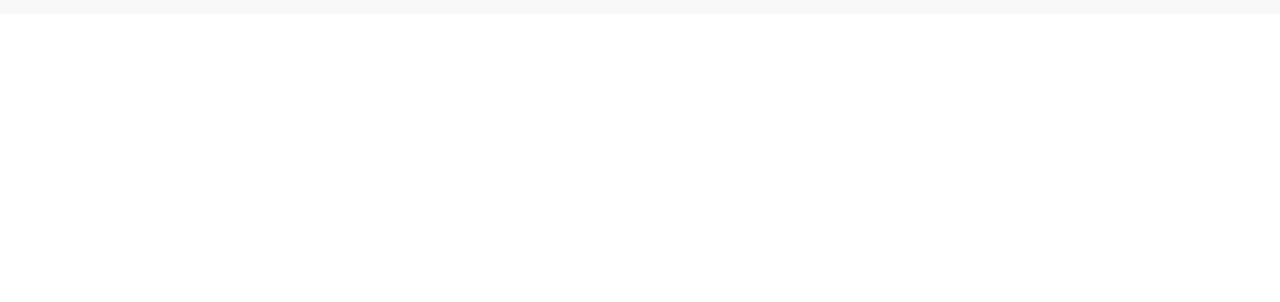
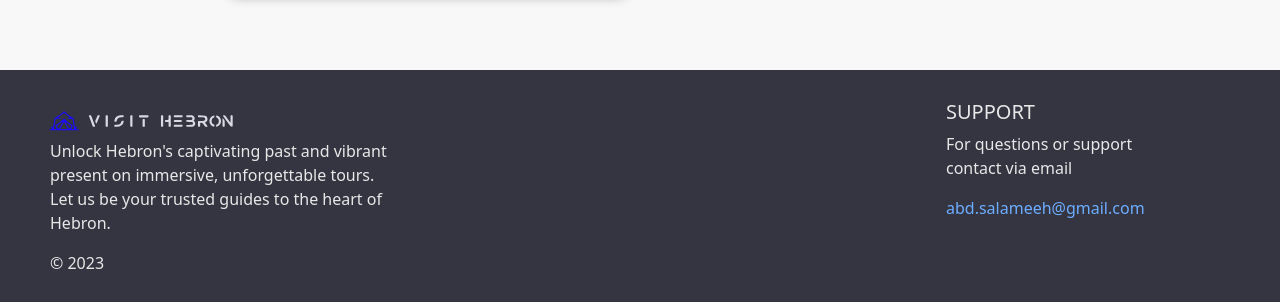
Before and after one commit to xAbdx/my-gp, a React (Create React App) app: page / in a window 1280 px wide. Shown: the part 1979-2281 px from the top of the page. Before the commit the page ends 1993 px from the top, so only its background shows below. Built offline with nearby package versions, Linux system fonts and the light colour scheme.

Commit message:
added footer component

```diff
--- a/src/components/Footer/Footer.css
+++ b/src/components/Footer/Footer.css
@@ -0,0 +1,54 @@
+.footerContainer {
+    background-color: #343541;
+    color: #E8E8E8;
+    display: flex;
+    /* align-items: center; */
+    justify-content: center;
+    flex-wrap: wrap;
+}
+
+.footerWraper {
+    display: flex;
+    flex-wrap: wrap;
+    justify-content: space-between;
+}
+
+.left {
+    width: 35%;
+}
+
+.right {
+    width: 30%;
+}
+
+.copyRight {
+    font-weight: 100;
+}
+
+.content {
+    margin: 30px 50px;
+}
+
+.footerlogo {
+    margin-left: -9px;
+}
+
+.contact {
+    color: #6DADFF;
+}
+
+@media only screen and (max-width: 785px) {
+    .footerWraper {
+        flex-direction: column;
+        justify-content: center;
+        align-items: center;
+    }
+
+    .left {
+        width: 80%;
+    }
+
+    .right {
+        width: 80%;
+    }
+}
--- a/src/components/Footer/Footer.js
+++ b/src/components/Footer/Footer.js
@@ -0,0 +1,29 @@
+import React from 'react'
+import './Footer.css';
+import FooterLogo from '../../img/footerLogo.svg';
+
+
+function Footer() {
+    return (
+        <div class="footerContainer">
+            <div class="footerWraper">
+                <div class="left">
+                    <div class="content">
+                        <img class="footerlogo" src={FooterLogo} width="200px" alt="logo"></img>
+                        <p>Unlock Hebron's captivating past and vibrant present on immersive, unforgettable tours. Let us be your trusted guides to the heart of Hebron.</p>
+                        <p class="copyRight">© 2023</p>
+                    </div>
+                </div>
+                <div class="right">
+                    <div class="content">
+                        <h5 >SUPPORT</h5>
+                        <p>For questions or support<br />contact via email</p>
+                        <p class="contact">abd.salameeh@gmail.com</p>
+                    </div>
+                </div>
+            </div>
+        </div>
+    )
+}
+
+export default Footer
--- a/src/screens/Home/Home.css
+++ b/src/screens/Home/Home.css
@@ -148,3 +148,7 @@
 hr {
     color: #B6B6B6;
 }
+
+.lottieImg {
+    width: 140%;
+}
--- a/src/screens/Home/Home.js
+++ b/src/screens/Home/Home.js
@@ -16,7 +16,7 @@
 import TravelExploreIcon from '@mui/icons-material/TravelExplore';
 import PointOfSaleIcon from '@mui/icons-material/PointOfSale';
 import AttachMoneyIcon from '@mui/icons-material/AttachMoney';
-// import Footer from "../../components/footer/footer";
+import Footer from "../../components/Footer/Footer";
 
 
 const Home = () => {
@@ -132,7 +132,7 @@
                             </div>
                         </div>
                         <div class="right">
-                            <Lottie LottieRef={picnicRef} animationData={animationData} />
+                            <Lottie className='lottieImg' LottieRef={picnicRef} animationData={animationData} />
                         </div>
                     </div>
                 </Box>
@@ -290,7 +290,7 @@
                 paddingTop: '50px',
                 flexDirection: 'column',
                 alignItems: 'center',
-                paddingBottom: '50px'
+                paddingBottom: '70px'
             }}>
                 <p class="titleSThree">Must-visit attractions</p>
                 <div class="mapSection">
@@ -393,7 +393,8 @@
                     </div>
                 </div>
             </Box>
-            {/* <Footer /> */}
+            {/* Footer Section */}
+            <Footer />
 
         </div>
     );
```
Also changed, not shown: src/img/footerLogo.svg (added).
